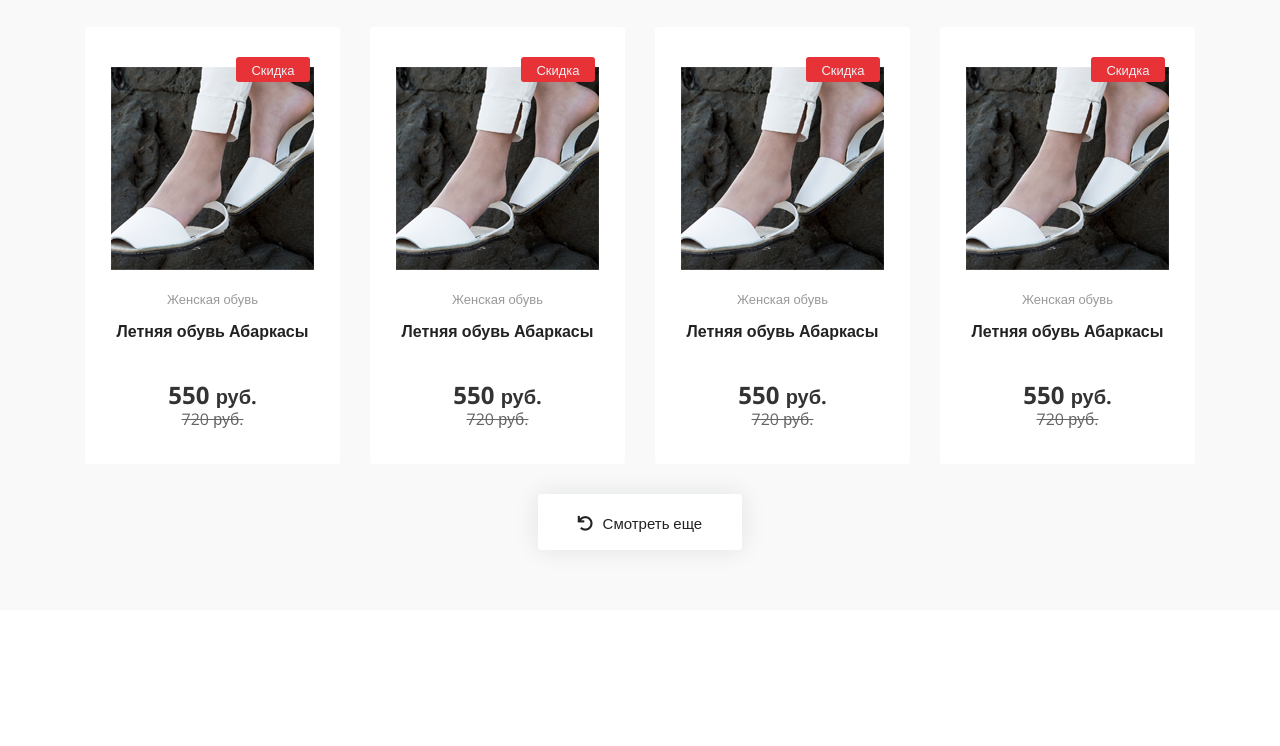
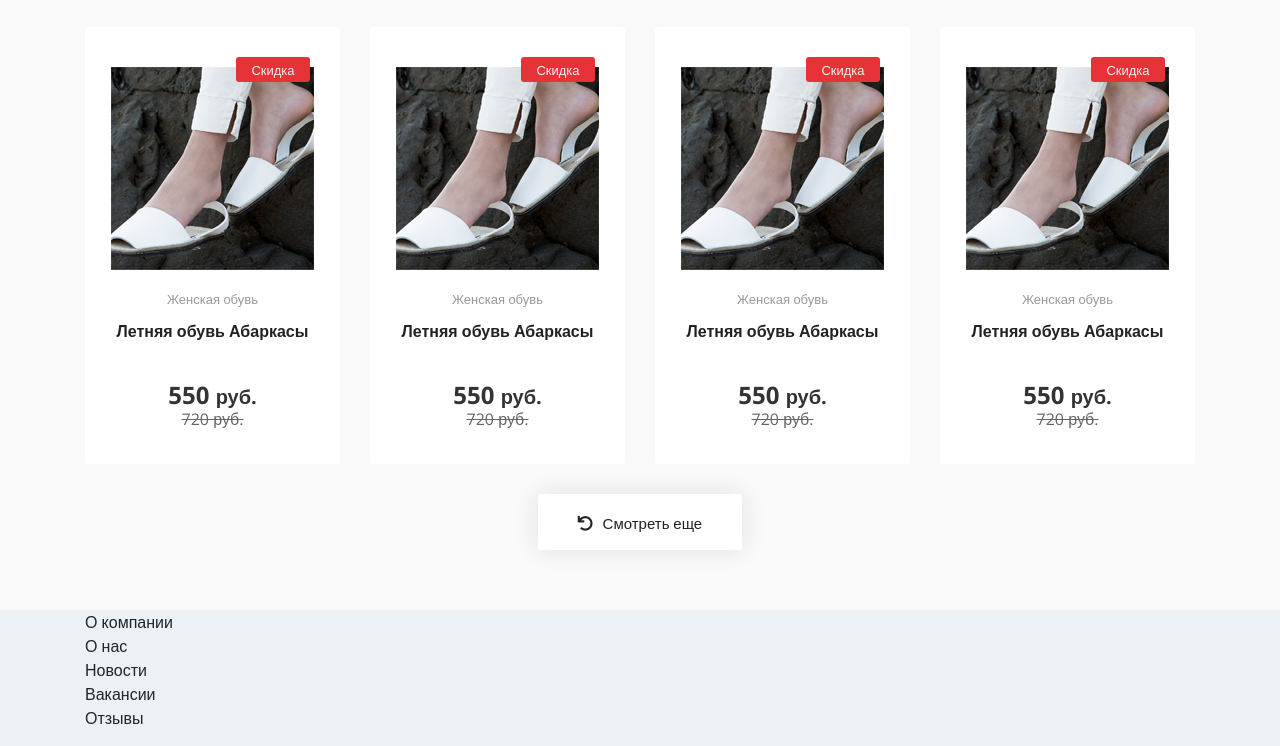
Before and after one commit to coatceatl/ali, a website built with webpack: page index.html in a window 1280 px wide. Shown: the part 1533-2279 px from the top of the page. Before the commit the page ends 2143 px from the top, so only its background shows below. Built offline with nearby package versions, Linux system fonts and the light colour scheme.

Commit message:
added footer

```diff
--- a/index.html
+++ b/index.html
@@ -339,8 +339,31 @@
         </div>
       <div>
     </section>
+    </main>
 
-    </main>
+    <footer class='footer'>
+      <div class='container'>
+        <div class='row'>
+          <div class='col-12 col-sm-6 col-md-4 col-lg-2'>
+            <div class='footer-menu__header'>О компании</div>
+            <ul class='footer-menu__list'>
+              <li class='footer-menu__item d-flex'>
+                <a class='footer-menu__link'>О нас</a>
+              </li>
+              <li class='footer-menu__item d-flex'>
+                <a class='footer-menu__link'>Новости</a>
+              </li>
+              <li class='footer-menu__item d-flex'>
+                <a class='footer-menu__link'>Вакансии</a>
+              </li>
+              <li class='footer-menu__item d-flex'>
+                <a class='footer-menu__link'>Отзывы</a>
+              </li>
+             </ul>
+          </div>
+        </div>
+      </div>
+    </footer>
     <script src='dist/main.js'></script >
   </body>
 </html>
--- a/src/index.js
+++ b/src/index.js
@@ -33,10 +33,12 @@ $(document).ready(function() {
       slidesPerView: 3,
       spaceBetween: 10
     },
+    // when window width is <= 1140px
     1140: {
       slidesPerView: 4,
       spaceBetween: 15
     },
+    // when window width is <= 1200px
     1200: {
       slidesPerView: 5,
       spaceBetween: 15
--- a/src/scss/_base.scss
+++ b/src/scss/_base.scss
@@ -1,5 +1,9 @@
 body {
   font-family: $font-family-sans-serif;
+}
+ul {
+  margin: 0;
+  padding: 0;
 }
 .icon-blue {
   color: #27a3bf;
--- a/src/scss/_custom.scss
+++ b/src/scss/_custom.scss
@@ -11,3 +11,4 @@ $card-deck-margin: 30px;
 @import '_base.scss';
 @import '_header.scss';
 @import '_popular.scss';
+@import '_footer.scss';
--- /dev/null
+++ b/src/scss/_footer.scss
@@ -0,0 +1,3 @@
+.footer {
+  background-color: #ecf1f5;
+}
```
Also changed, not shown: dist/main.css, dist/main.js.
